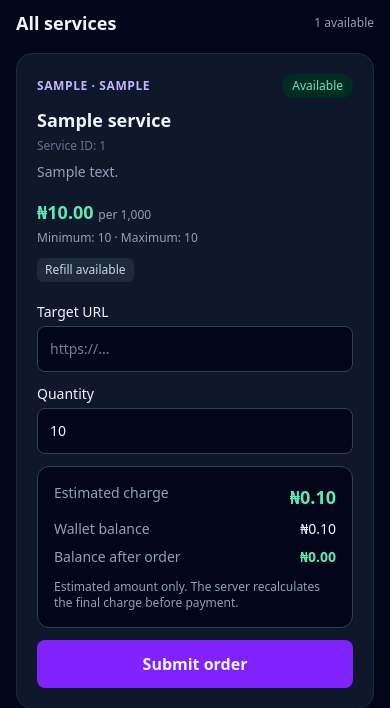
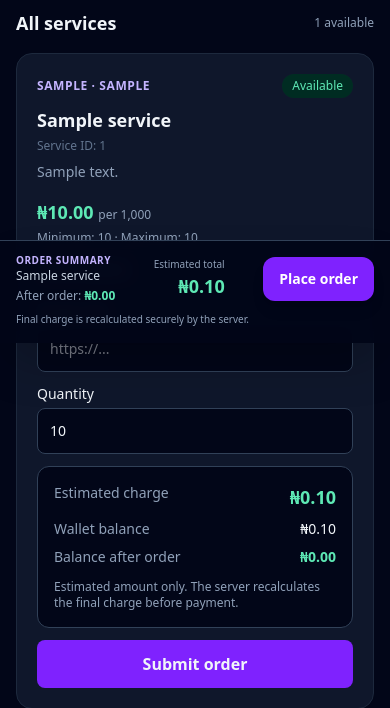
Before and after one commit to Blakesammy51/firebooster-panel, a Laravel app: page /services in a window 390 px wide. Shown: the part 501-1209 px from the top of the page. Run offline with Laravel 12, Linux system fonts and the light colour scheme; a user stored in the database is signed in; tables that the repository leaves empty hold one stand-in row (values such as "Sample post"); style sheets or scripts are compiled from the project's sources.

Commit message:
Add mobile sticky order summary to service catalogue

```diff
--- a/backend/resources/views/services/index.blade.php
+++ b/backend/resources/views/services/index.blade.php
@@ -6,7 +6,7 @@
 @vite(['resources/css/app.css','resources/js/app.js'])
 </head>
 <body class="min-h-screen bg-slate-950 text-slate-100">
-<main class="mx-auto max-w-5xl px-4 py-6 sm:px-5 sm:py-10">
+<main class="mx-auto max-w-5xl px-4 py-6 pb-40 sm:px-5 sm:py-10 sm:pb-40">
 <header class="mb-6 flex flex-wrap items-center justify-between gap-4">
     <div><p class="text-sm uppercase tracking-widest text-violet-300">Firebooster</p><h1 class="mt-2 text-3xl font-bold">Choose a service</h1><p class="mt-2 text-sm text-slate-300">Wallet balance: <strong class="text-emerald-300">₦{{ number_format($wallet->balance_kobo / 100, 2) }}</strong></p></div>
     <nav class="flex gap-4 text-sm"><a class="text-violet-300 underline" href="{{ route('wallet.index') }}">My wallet</a><a class="text-violet-300 underline" href="{{ route('orders.index') }}">My orders</a></nav>
@@ -82,7 +82,7 @@
     @if ($service->provider_refill || $service->provider_cancel)
     <div class="mt-3 flex flex-wrap gap-2">@if($service->provider_refill)<span class="rounded-md bg-slate-800 px-2 py-1 text-xs text-slate-300">Refill available</span>@endif @if($service->provider_cancel)<span class="rounded-md bg-slate-800 px-2 py-1 text-xs text-slate-300">Cancellation supported</span>@endif</div>
     @endif
-    <form class="order-form mt-5 space-y-3" method="POST" action="{{ route('orders.store') }}" data-price-per-1000="{{ (float) $service->price_per_1000 }}" data-wallet-kobo="{{ $wallet->balance_kobo }}">
+    <form id="order-form-{{ $service->id }}" class="order-form mt-5 space-y-3" method="POST" action="{{ route('orders.store') }}" data-service-name="{{ $service->name }}" data-price-per-1000="{{ (float) $service->price_per_1000 }}" data-wallet-kobo="{{ $wallet->balance_kobo }}">
         @csrf<input type="hidden" name="service_id" value="{{ $service->id }}">
         <label class="block text-sm">Target URL<input required type="url" name="target_url" placeholder="https://..." class="mt-1 w-full rounded-lg border border-slate-700 bg-slate-950 p-3"></label>
         <label class="block text-sm">Quantity<input class="quantity-input mt-1 w-full rounded-lg border border-slate-700 bg-slate-950 p-3" required type="number" name="quantity" min="{{ $service->minimum_quantity }}" max="{{ $service->maximum_quantity }}" value="{{ $service->minimum_quantity }}" step="1"></label>
@@ -99,10 +99,36 @@
 <p class="rounded-xl border border-slate-800 p-6 text-slate-400 md:col-span-2">No matching services are available. Try another platform or search term.</p>
 @endforelse
 </div>
+@if ($services->count() > 0)
+<div id="sticky-order-summary" class="fixed inset-x-0 bottom-0 z-40 border-t border-slate-700 bg-slate-950/95 px-4 pt-3 pb-[calc(1rem+env(safe-area-inset-bottom))] shadow-2xl backdrop-blur md:hidden">
+    <div class="mx-auto max-w-5xl">
+        <div class="flex items-center justify-between gap-4">
+            <div class="min-w-0">
+                <p class="text-[10px] font-semibold uppercase tracking-wider text-violet-300">Order summary</p>
+                <p id="sticky-service-name" class="truncate text-xs text-slate-300">Select a service</p>
+                <p class="mt-1 text-xs text-slate-400">After order: <strong id="sticky-balance-after" class="text-slate-200">—</strong></p>
+            </div>
+            <div class="shrink-0 text-right">
+                <p class="text-[10px] text-slate-400">Estimated total</p>
+                <p id="sticky-order-total" class="text-lg font-bold text-emerald-300">—</p>
+            </div>
+            <button id="sticky-submit" type="submit" form="order-form-{{ $services->first()->id }}" class="shrink-0 rounded-xl bg-violet-600 px-4 py-3 text-sm font-bold text-white shadow-lg transition hover:bg-violet-500 disabled:cursor-not-allowed disabled:opacity-40">Place order</button>
+        </div>
+        <p id="sticky-order-feedback" class="mt-2 text-[10px] text-slate-400" aria-live="polite">Choose a quantity to see your order total.</p>
+    </div>
+</div>
+@endif
+
 <div class="mt-6">{{ $services->links() }}</div>
 <p class="mt-8 text-xs text-amber-300">Orders are paid from your wallet and placed in the manual review queue. They are not automatically sent to a provider yet.</p>
 </main>
 <script>
+const stickyName = document.getElementById('sticky-service-name');
+const stickyTotal = document.getElementById('sticky-order-total');
+const stickyBalance = document.getElementById('sticky-balance-after');
+const stickyFeedback = document.getElementById('sticky-order-feedback');
+const stickySubmit = document.getElementById('sticky-submit');
+
 document.querySelectorAll('.order-form').forEach((form) => {
     const quantity = form.querySelector('.quantity-input');
     const total = form.querySelector('.order-total');
@@ -111,12 +137,22 @@ document.querySelectorAll('.order-form').forEach((form) => {
     const pricePer1000 = Number.parseFloat(form.getAttribute('data-price-per-1000'));
     const walletKobo = Number.parseInt(form.getAttribute('data-wallet-kobo'), 10);
     const money = (kobo) => '₦' + (kobo / 100).toFixed(2);
+    const activateForm = () => {
+        if (stickyName) stickyName.textContent = form.getAttribute('data-service-name') || 'Selected service';
+        if (stickySubmit) stickySubmit.setAttribute('form', form.id);
+    };
     const updateEstimate = () => {
         const amount = Number(quantity.value);
+        activateForm();
         if (!Number.isSafeInteger(amount) || !Number.isFinite(pricePer1000) || !Number.isFinite(walletKobo) || amount < Number(quantity.min) || amount > Number(quantity.max)) {
             total.textContent = '—'; balanceAfter.textContent = '—';
             feedback.textContent = 'Enter a quantity within the allowed limits.';
-            feedback.className = 'order-feedback mt-3 text-xs text-amber-300'; return;
+            feedback.className = 'order-feedback mt-3 text-xs text-amber-300';
+            if (stickyTotal) stickyTotal.textContent = '—';
+            if (stickyBalance) stickyBalance.textContent = '—';
+            if (stickyFeedback) stickyFeedback.textContent = 'Enter a valid quantity within the service limits.';
+            if (stickySubmit) stickySubmit.disabled = true;
+            return;
         }
         const unitPriceKobo = Math.round(pricePer1000 * 100);
         const totalKobo = Math.floor((unitPriceKobo * amount + 500) / 1000);
@@ -125,8 +161,15 @@ document.querySelectorAll('.order-form').forEach((form) => {
         balanceAfter.className = remainingKobo < 0 ? 'balance-after text-red-300' : 'balance-after text-emerald-300';
         feedback.textContent = remainingKobo < 0 ? 'Your wallet balance is too low for this order.' : 'Estimated amount only. The server recalculates the final charge before payment.';
         feedback.className = remainingKobo < 0 ? 'order-feedback mt-3 text-xs text-red-300' : 'order-feedback mt-3 text-xs text-slate-400';
+        if (stickyTotal) stickyTotal.textContent = money(totalKobo);
+        if (stickyBalance) stickyBalance.textContent = money(remainingKobo);
+        if (stickyBalance) stickyBalance.className = remainingKobo < 0 ? 'text-red-300' : 'text-emerald-300';
+        if (stickyFeedback) stickyFeedback.textContent = remainingKobo < 0 ? 'Insufficient wallet balance for this quantity.' : 'Final charge is recalculated securely by the server.';
+        if (stickySubmit) stickySubmit.disabled = remainingKobo < 0;
     };
-    quantity.addEventListener('input', updateEstimate); updateEstimate();
+    form.addEventListener('focusin', activateForm);
+    quantity.addEventListener('input', updateEstimate);
+    updateEstimate();
 });
 </script>
 </body></html>
```
